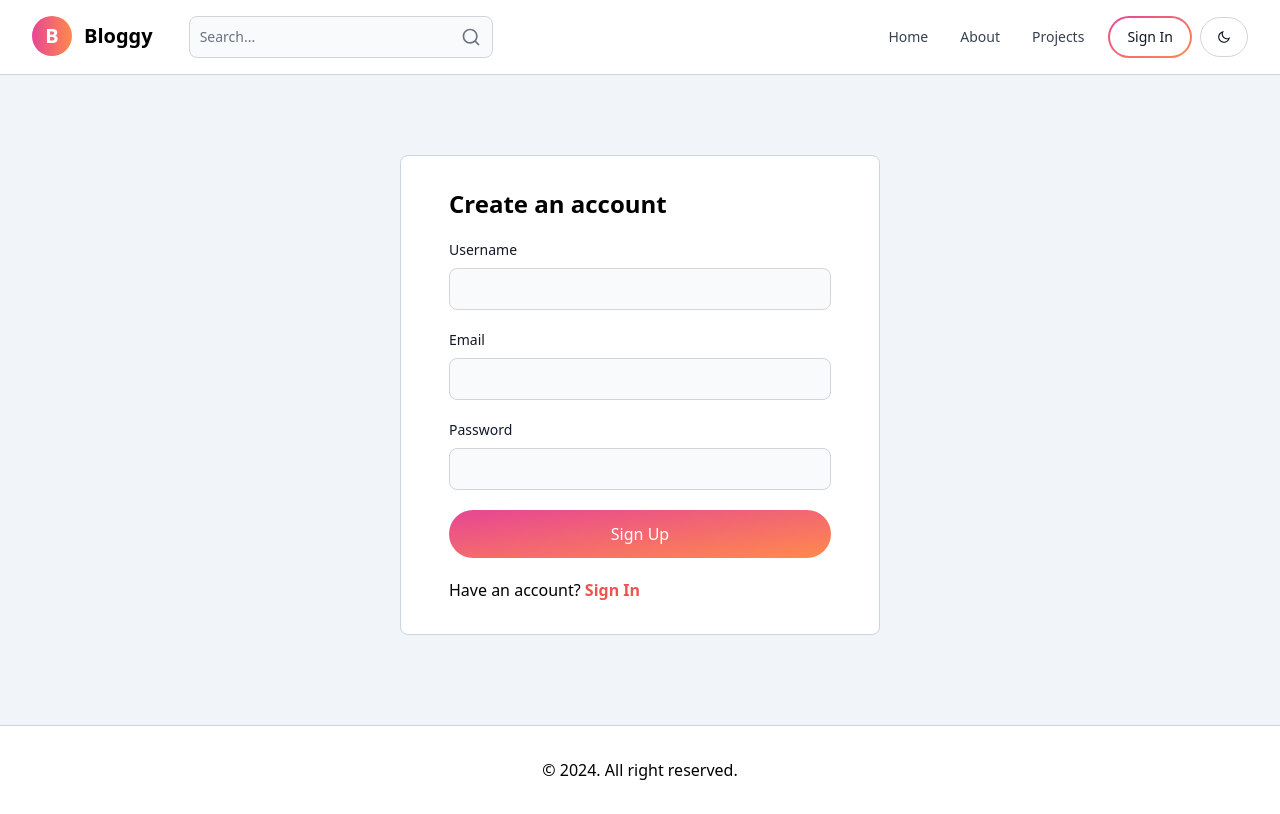
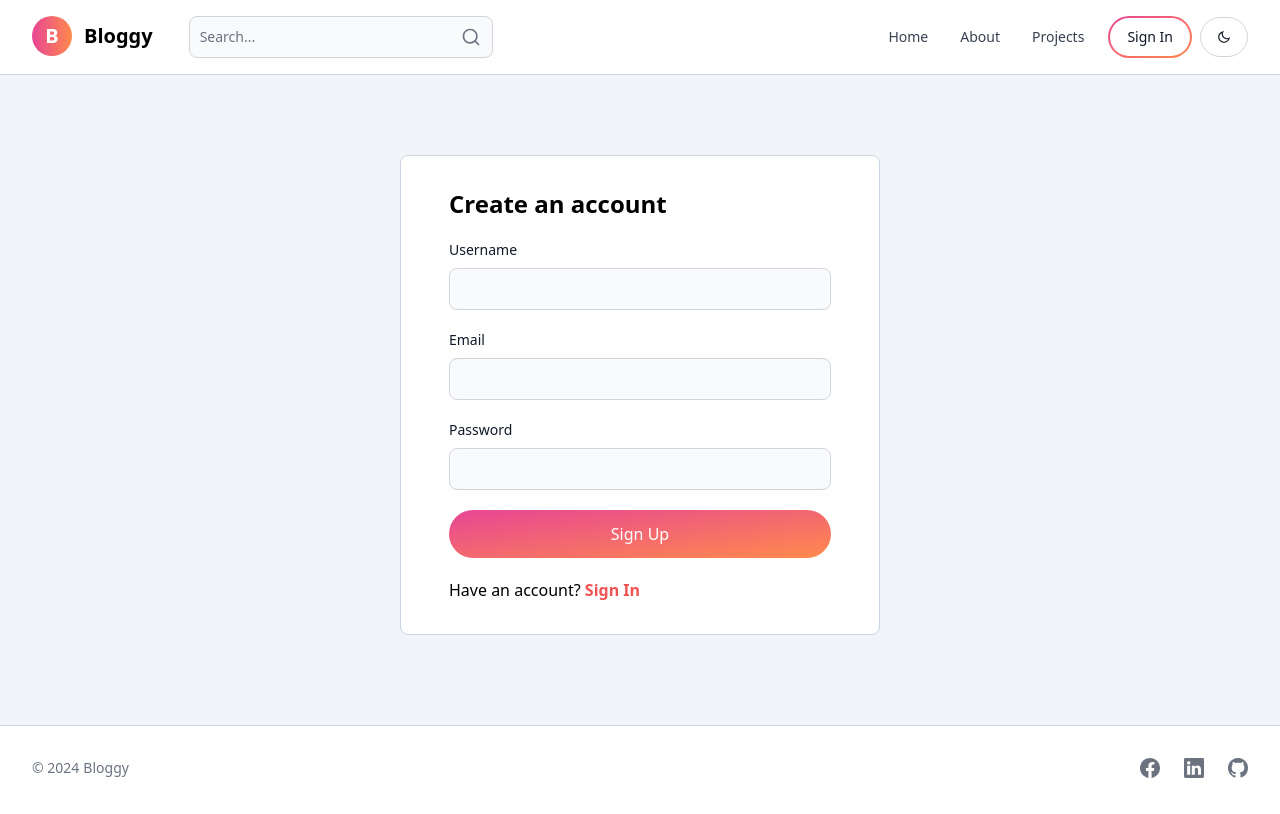
Before and after one commit to HanumanSahaySharma/mern-blog, a React app in the folder client/: page /signup in a window 1280 px wide. Built offline with nearby package versions, Linux system fonts and the light colour scheme; the HTML template or start-up script is replaced by a standard one.

Commit message:
Footer updated

```diff
--- a/client/src/components/Footer.jsx
+++ b/client/src/components/Footer.jsx
@@ -1,11 +1,18 @@
-import React from "react";
-
-export default function Footer() {
+import { Footer } from "flowbite-react";
+import { BsFacebook, BsLinkedin, BsGithub } from "react-icons/bs";
+export default function footer() {
   return (
-    <footer className="w-full bg-white py-8 border-t border-t-slate-300">
+    <Footer className="bg-white text-white rounded-none shadow-none border-t border-t-slate-300">
       <div className="container mx-auto max-w-[1480px] pl-8 pr-8">
-        <p className="text-center">&copy; {new Date().getFullYear()}. All right reserved.</p>
+        <div className="flex items-center justify-between py-8 pb-4">
+          <Footer.Copyright href="#" by="Bloggy" year={new Date().getFullYear()} />
+          <div className="mt-4 flex space-x-6 sm:mt-0 sm:justify-center">
+            <Footer.Icon href="#" icon={BsFacebook} />
+            <Footer.Icon href="#" icon={BsLinkedin} />
+            <Footer.Icon href="#" icon={BsGithub} />
+          </div>
+        </div>
       </div>
-    </footer>
+    </Footer>
   );
 }
```
